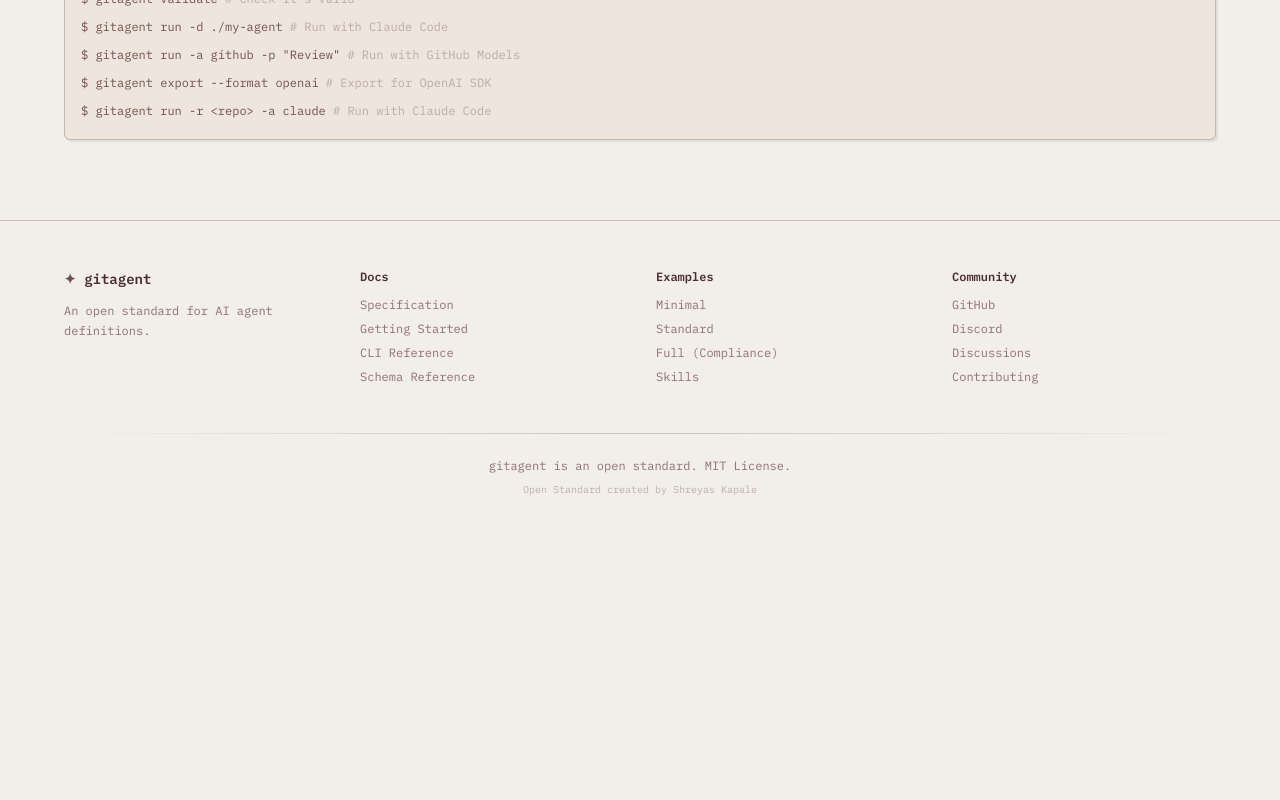
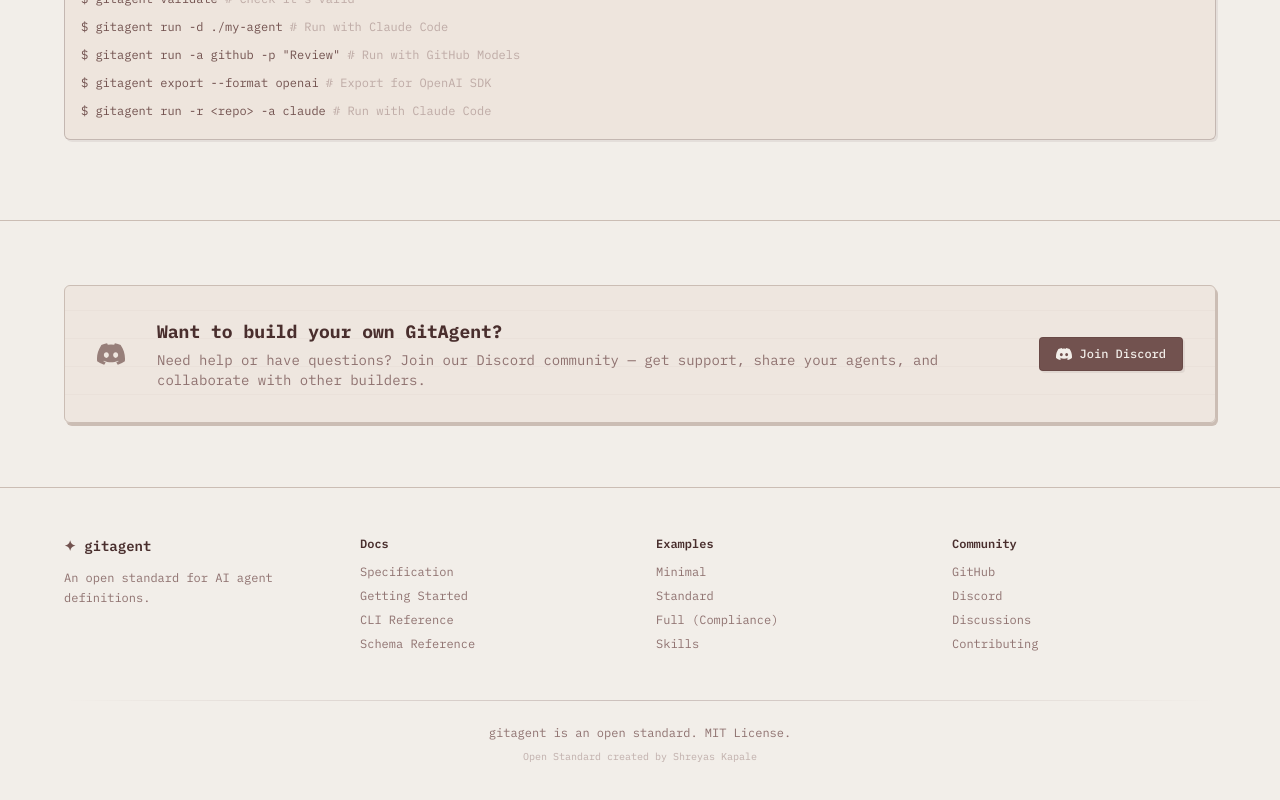
Before and after one commit to open-gitagent/landing, a React (Vite) app: page / in a window 1280 px wide. Shown: the part 10639-11439 px from the top of the page. Before the commit the page ends 11184 px from the top, so only its background shows below. Built offline with nearby package versions, Linux system fonts and the light colour scheme.

Commit message:
feat: add prominent Discord CTA banner before footer
Full-width paper-card with Discord icon, heading, description, and Join button.
'Want to build your own GitAgent? Join our Discord community'

```diff
--- /dev/null
+++ b/src/components/DiscordBanner.tsx
@@ -0,0 +1,47 @@
+import { motion } from "framer-motion";
+
+function DiscordIcon() {
+  return (
+    <svg width="28" height="28" viewBox="0 0 24 24" fill="currentColor">
+      <path d="M20.317 4.37a19.791 19.791 0 0 0-4.885-1.515.074.074 0 0 0-.079.037c-.21.375-.444.864-.608 1.25a18.27 18.27 0 0 0-5.487 0 12.64 12.64 0 0 0-.617-1.25.077.077 0 0 0-.079-.037A19.736 19.736 0 0 0 3.677 4.37a.07.07 0 0 0-.032.027C.533 9.046-.32 13.58.099 18.057a.082.082 0 0 0 .031.057 19.9 19.9 0 0 0 5.993 3.03.078.078 0 0 0 .084-.028c.462-.63.874-1.295 1.226-1.994a.076.076 0 0 0-.041-.106 13.107 13.107 0 0 1-1.872-.892.077.077 0 0 1-.008-.128 10.2 10.2 0 0 0 .372-.292.074.074 0 0 1 .077-.01c3.928 1.793 8.18 1.793 12.062 0a.074.074 0 0 1 .078.01c.12.098.246.198.373.292a.077.077 0 0 1-.006.127 12.299 12.299 0 0 1-1.873.892.077.077 0 0 0-.041.107c.36.698.772 1.362 1.225 1.993a.076.076 0 0 0 .084.028 19.839 19.839 0 0 0 6.002-3.03.077.077 0 0 0 .032-.054c.5-5.177-.838-9.674-3.549-13.66a.061.061 0 0 0-.031-.03zM8.02 15.33c-1.183 0-2.157-1.085-2.157-2.419 0-1.333.956-2.419 2.157-2.419 1.21 0 2.176 1.095 2.157 2.42 0 1.333-.956 2.418-2.157 2.418zm7.975 0c-1.183 0-2.157-1.085-2.157-2.419 0-1.333.955-2.419 2.157-2.419 1.21 0 2.176 1.095 2.157 2.42 0 1.333-.946 2.418-2.157 2.418z" />
+    </svg>
+  );
+}
+
+export function DiscordBanner() {
+  return (
+    <section className="py-16 px-6 border-t border-border">
+      <div className="mx-auto max-w-6xl">
+        <motion.div
+          initial={{ opacity: 0, y: 8 }}
+          whileInView={{ opacity: 1, y: 0 }}
+          viewport={{ once: true }}
+        >
+          <a
+            href="https://discord.gg/hVZV8Xyjdc"
+            target="_blank"
+            rel="noopener noreferrer"
+            className="block paper-card p-6 sm:p-8 hover:border-primary/40 transition-colors group"
+          >
+            <div className="flex flex-col sm:flex-row items-center gap-5 sm:gap-8 text-center sm:text-left relative z-10">
+              <div className="text-primary/70 group-hover:text-primary transition-colors shrink-0">
+                <DiscordIcon />
+              </div>
+              <div className="flex-1">
+                <h3 className="text-base sm:text-lg font-heading font-bold text-foreground mb-1">
+                  Want to build your own GitAgent?
+                </h3>
+                <p className="text-xs sm:text-sm text-muted-foreground font-body">
+                  Need help or have questions? Join our Discord community — get support, share your agents, and collaborate with other builders.
+                </p>
+              </div>
+              <span className="inline-flex items-center gap-2 bg-primary text-primary-foreground text-xs font-medium px-4 py-2 rounded-md font-body sketch-border border-primary shrink-0 group-hover:opacity-90 transition-opacity">
+                <svg width="16" height="16" viewBox="0 0 24 24" fill="currentColor"><path d="M20.317 4.37a19.791 19.791 0 0 0-4.885-1.515.074.074 0 0 0-.079.037c-.21.375-.444.864-.608 1.25a18.27 18.27 0 0 0-5.487 0 12.64 12.64 0 0 0-.617-1.25.077.077 0 0 0-.079-.037A19.736 19.736 0 0 0 3.677 4.37a.07.07 0 0 0-.032.027C.533 9.046-.32 13.58.099 18.057a.082.082 0 0 0 .031.057 19.9 19.9 0 0 0 5.993 3.03.078.078 0 0 0 .084-.028c.462-.63.874-1.295 1.226-1.994a.076.076 0 0 0-.041-.106 13.107 13.107 0 0 1-1.872-.892.077.077 0 0 1-.008-.128 10.2 10.2 0 0 0 .372-.292.074.074 0 0 1 .077-.01c3.928 1.793 8.18 1.793 12.062 0a.074.074 0 0 1 .078.01c.12.098.246.198.373.292a.077.077 0 0 1-.006.127 12.299 12.299 0 0 1-1.873.892.077.077 0 0 0-.041.107c.36.698.772 1.362 1.225 1.993a.076.076 0 0 0 .084.028 19.839 19.839 0 0 0 6.002-3.03.077.077 0 0 0 .032-.054c.5-5.177-.838-9.674-3.549-13.66a.061.061 0 0 0-.031-.03zM8.02 15.33c-1.183 0-2.157-1.085-2.157-2.419 0-1.333.956-2.419 2.157-2.419 1.21 0 2.176 1.095 2.157 2.42 0 1.333-.956 2.418-2.157 2.418zm7.975 0c-1.183 0-2.157-1.085-2.157-2.419 0-1.333.955-2.419 2.157-2.419 1.21 0 2.176 1.095 2.157 2.42 0 1.333-.946 2.418-2.157 2.418z" /></svg> Join Discord
+              </span>
+            </div>
+          </a>
+        </motion.div>
+      </div>
+    </section>
+  );
+}
--- a/src/pages/Index.tsx
+++ b/src/pages/Index.tsx
@@ -10,6 +10,7 @@
 import { ComplianceSection } from "@/components/ComplianceSection";
 import { QuickStartSection } from "@/components/QuickStartSection";
 import { Footer } from "@/components/Footer";
+import { DiscordBanner } from "@/components/DiscordBanner";
 import { useRef, useState } from "react";
 import { Copy, Check } from "lucide-react";
 import { track } from "@/lib/analytics";
@@ -48,6 +49,7 @@
       <SkillsSection />
       <ComplianceSection />
       <QuickStartSection />
+      <DiscordBanner />
       <Footer />
     </div>
   );
```
